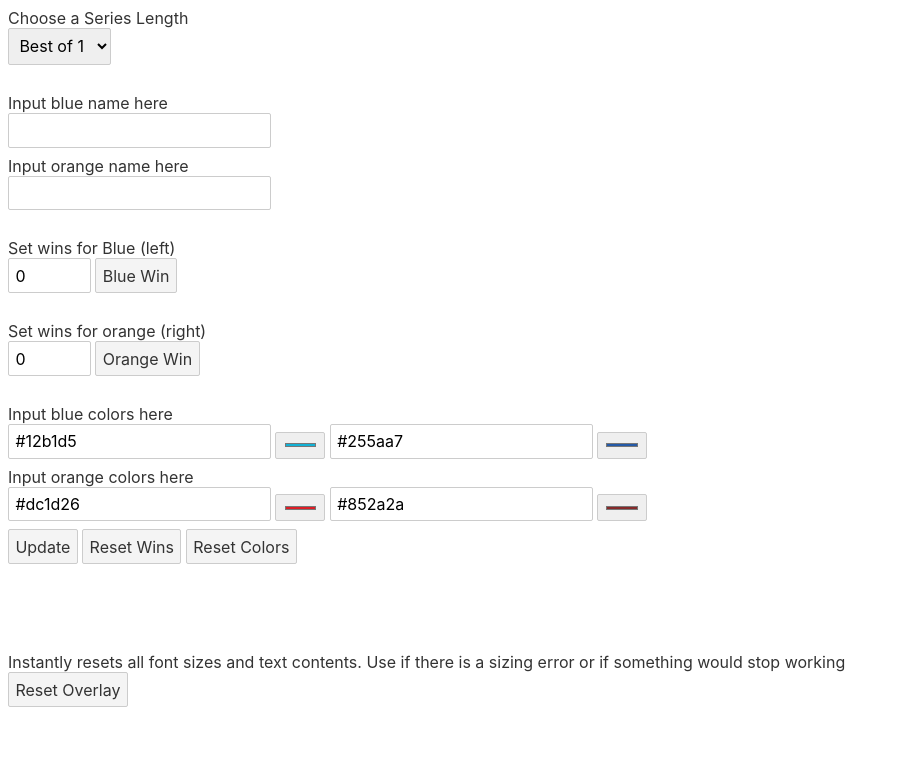
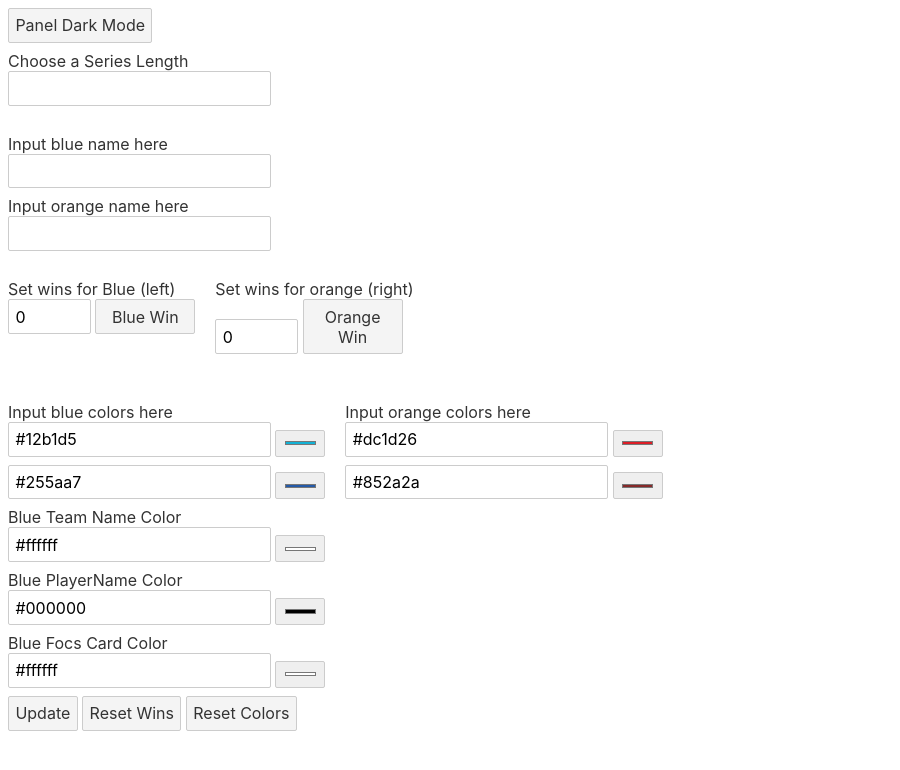
Before and after one commit to ArcticFire19/havoc-overlay, a Svelte app in the folder Panel/: page / in a window 1280 px wide. Shown: the top 770 px of the page, without its empty margins (0-900 px from the left). Built offline with nearby package versions, Linux system fonts and the light colour scheme; no server answers.

Commit message:
updates to focs

```diff
--- a/Panel/src/App.svelte
+++ b/Panel/src/App.svelte
@@ -48,6 +48,8 @@
 		document.getElementById("orng-color").value =
 			document.getElementById("orangepicker").value;
 	}
+
+
 	function bluecolor2() {
 		document.getElementById("bluepicker2").value =
 			document.getElementById("blue-color-2").value;
@@ -64,27 +66,94 @@
 		document.getElementById("orng-color-2").value =
 			document.getElementById("orangepicker2").value;
 	}
+
+
+	function bluecolor3() {
+		document.getElementById("blueTeamPicker").value =
+			document.getElementById("blueTeamColor").value;
+	}
+	function orangecolor3() {
+		document.getElementById("orangepicker2").value =
+			document.getElementById("orng-color-2").value;
+	}
+	function bluecolortobox3() {
+		document.getElementById("blueTeamColor").value =
+			document.getElementById("blueTeamPicker").value;
+	}
+	function orangecolortobox3() {
+		document.getElementById("orng-color-2").value =
+			document.getElementById("orangepicker2").value;
+	}
+
+
+	function bluecolor4() {
+		document.getElementById("bluePlayerPicker").value =
+			document.getElementById("bluePlayerColor").value;
+	}
+	function orangecolor4() {
+		document.getElementById("orangepicker2").value =
+			document.getElementById("orng-color-2").value;
+	}
+	function bluecolortobox4() {
+		document.getElementById("bluePlayerColor").value =
+			document.getElementById("bluePlayerPicker").value;
+	}
+	function orangecolortobox4() {
+		document.getElementById("orng-color-2").value =
+			document.getElementById("orangepicker2").value;
+	}
+
+
+	function bluecolor5() {
+		document.getElementById("blueFocsPicker").value =
+			document.getElementById("blueFocsColor").value;
+	}
+	function orangecolor5() {
+		document.getElementById("orangepicker2").value =
+			document.getElementById("orng-color-2").value;
+	}
+	function bluecolortobox5() {
+		document.getElementById("blueFocsColor").value =
+			document.getElementById("blueFocsPicker").value;
+	}
+	function orangecolortobox5() {
+		document.getElementById("orng-color-2").value =
+			document.getElementById("orangepicker2").value;
+	}
+	function invertBG() {
+		document.body.style.backgroundColor = document.body.style.backgroundColor == "rgb(24, 25, 26)" ? "white" : "rgb(24, 25, 26)"
+		document.getElementById("bn-label").style.color = document.body.style.backgroundColor == "rgb(24, 25, 26)" ? "white" : "black"
+		document.getElementById("sl-label").style.color = document.body.style.backgroundColor == "rgb(24, 25, 26)" ? "white" : "black"
+		document.getElementById("on-label").style.color = document.body.style.backgroundColor == "rgb(24, 25, 26)" ? "white" : "black"
+		document.getElementById("bw-label").style.color = document.body.style.backgroundColor == "rgb(24, 25, 26)" ? "white" : "black"
+		document.getElementById("ow-label").style.color = document.body.style.backgroundColor == "rgb(24, 25, 26)" ? "white" : "black"
+		document.getElementById("bc-label").style.color = document.body.style.backgroundColor == "rgb(24, 25, 26)" ? "white" : "black"
+		document.getElementById("oc-label").style.color = document.body.style.backgroundColor == "rgb(24, 25, 26)" ? "white" : "black"
+	}
 </script>
 
 <main>
-	<label for="series-length">Choose a Series Length</label>
+	<button on:click="{invertBG}">Panel Dark Mode</button>
+	<label id="sl-label" for="series-length">Choose a Series Length</label>
 
-	<select name="series-length" id="series-length">
+	<input list="series-length-list" name="series-length" id="series-length" />
+	<datalist id="series-length-list">
 		<option value="Best of 1">Best of 1</option>
 		<option value="Best of 3">Best of 3</option>
 		<option value="Best of 5">Best of 5</option>
 		<option value="Best of 7">Best of 7</option>
-	</select>
+	</datalist>
 	<br /><br />
-	<label for="blue-name">Input blue name here</label>
+	<label id="bn-label" for="blue-name">Input blue name here</label>
 	<input type="text" id="blue-name" name="blue-name" value="" />
-	<label for="orng-name">Input orange name here</label>
+	<label id="on-label" for="orng-name">Input orange name here</label>
 	<input type="text" id="orng-name" name="orng-name" value="" />
 
 	<br /><br />
 
-	<label for="blueWins">Set wins for Blue (left)</label>
-
+	<div style="display: flex;">
+		<div>
+			<label id="bw-label" for="blueWins">Set wins for Blue (left)</label>
 			<input
 				type="number"
 				id="blueWins"
@@ -93,10 +162,10 @@
 				max="4"
 				value="0"
 			/>
-	<button class="bluebtn" on:click={() => blueUp()}>Blue Win</button>
-	<br /><br />
-
-	<label for="orngWins">Set wins for orange (right)</label>
+			<button style="width: 100px" class="bluebtn" on:click={() => blueUp()}>Blue Win</button>
+		</div>
+		<div style="padding-left: 20px;">
+			<label id="ow-label" for="orngWins">Set wins for orange (right)</label>
 
 			<input
 				type="number"
@@ -106,10 +175,13 @@
 				max="4"
 				value="0"
 			/>
-	<button class="orngbtn" on:click={() => orngUp()}>Orange Win</button>
+			<button style="width: 100px" class="orngbtn" on:click={() => orngUp()}>Orange Win</button>
+		</div>
+	</div>
 	<br /><br />
-	<div id="colors" class="colors">
-		<label for="blue-color">Input blue colors here</label>
+	<div id="colors" class="colors" style="display: flex;">
+		<div>
+			<label id="bc-label" for="blue-color">Input blue colors here</label>
 			<input
 				type="text"
 				id="blue-color"
@@ -124,6 +196,7 @@
 				on:change={() => bluecolortobox()}
 				style="width: 200; height: 200;"
 			/>
+			<br>
 			<input
 				type="text"
 				id="blue-color-2"
@@ -138,7 +211,54 @@
 				on:change={() => bluecolortobox2()}
 				style="width: 200; height: 200;"
 			/>
-		<label for="orng-color">Input orange colors here</label>
+			<br>
+			<label for="blueTeamColor">Blue Team Name Color</label>
+			<input
+				type="text"
+				id="blueTeamColor"
+				name="blueTeamColor"
+				value="#ffffff"
+				on:keyup={() => bluecolor3()}
+			/>
+			<input
+				type="color"
+				id="blueTeamPicker"
+				value="#ffffff"
+				on:change="{bluecolortobox3}"
+			/>
+			<br>
+			<label for="bluePlayerColor">Blue PlayerName Color</label>
+			<input
+				type="text"
+				id="bluePlayerColor"
+				name="bluePlayerColor"
+				value="#000000"
+				on:keyup={() => bluecolor4()}
+			/>
+			<input
+				type="color"
+				id="bluePlayerPicker"
+				value="#000000"
+				on:change="{bluecolortobox4}"
+			/>
+			<br>
+			<label for="blueFocsColor">Blue Focs Card Color</label>
+			<input
+				type="text"
+				id="blueFocsColor"
+				name="blueFocsColor"
+				value="#ffffff"
+				on:keyup={() => bluecolor5()}
+			/>
+			<input
+				type="color"
+				id="blueFocsPicker"
+				value="#ffffff"
+				on:change="{bluecolortobox5}"
+			/>
+		</div>
+		<div style="padding-left: 20px;">
+			<label id="oc-label" for="orng-color">Input orange colors here</label>
 			<input
 				type="text"
 				id="orng-color"
@@ -153,6 +273,7 @@
 				on:change={() => orangecolortobox()}
 				style="width: 200; height: 200;"
 			/>
+			<br>
 			<input
 				type="text"
 				id="orng-color-2"
@@ -168,22 +289,13 @@
 				style="width: 200; height: 200;"
 			/>
 		</div>
+	</div>
 
 	<button id="update-btn" on:click={() => updateScreen()}>Update</button>
 	<button id="reset-wins" on:click={() => resetWins()}>Reset Wins</button>
 	<button id="reset-colors" on:click={() => resetColors()}
 		>Reset Colors</button
 	>
-	<br />
-	<br />
-	<br />
-	<br />
-	<br />
-	<label for="reset-overlay"
-		>Instantly resets all font sizes and text contents. Use if there is a
-		sizing error or if something would stop working</label
-	>
-	<button id="reset-overlay" on:click={() => reset()}>Reset Overlay</button>
 </main>
 
 <style>
--- a/Panel/src/socketio.js
+++ b/Panel/src/socketio.js
@@ -34,7 +34,7 @@ export const updateScreen = () => {
       },
   };
   //data = JSON.parse(data);
-  //console.log(data);
+  console.log(data);
   socket.emit("payload", data);
 }
 
```
Also changed, not shown: 1 other file (tests, documents, lock files or other folders). Lines whose indentation alone changed are shown as unchanged.
